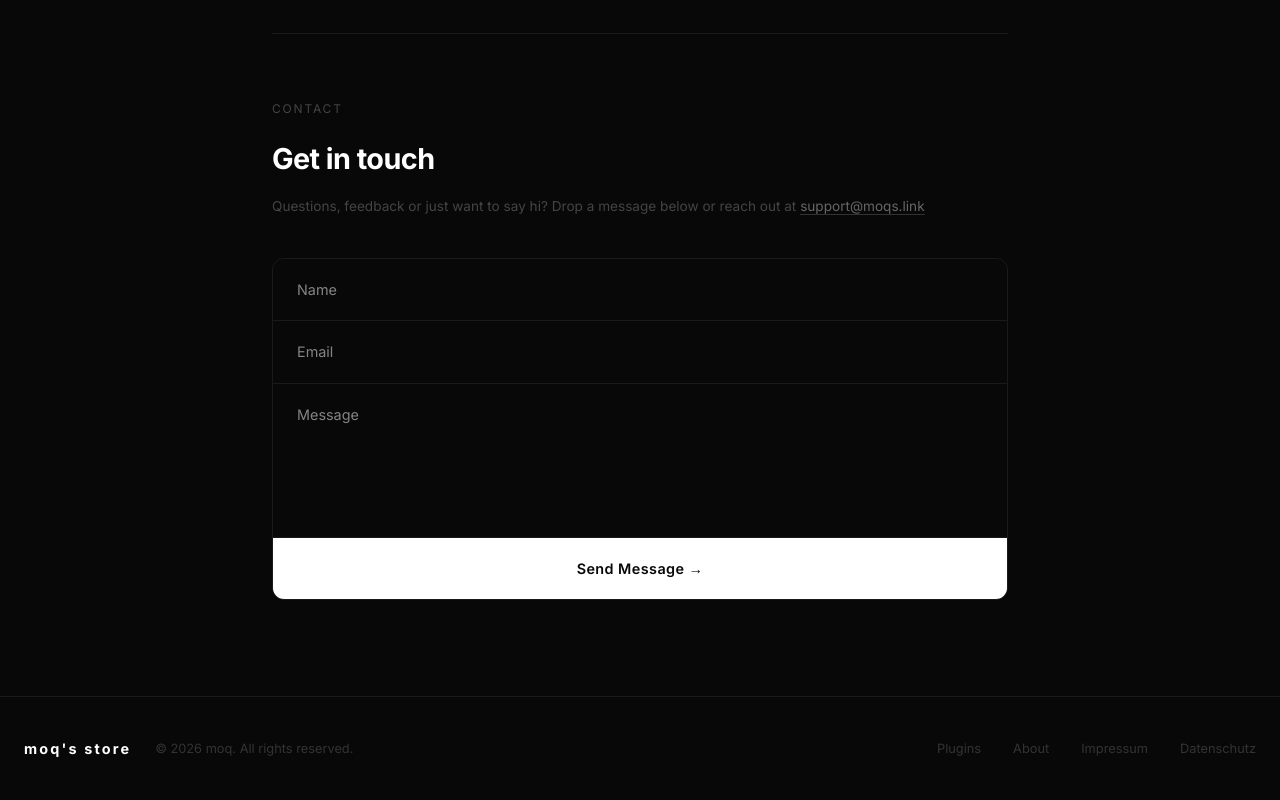
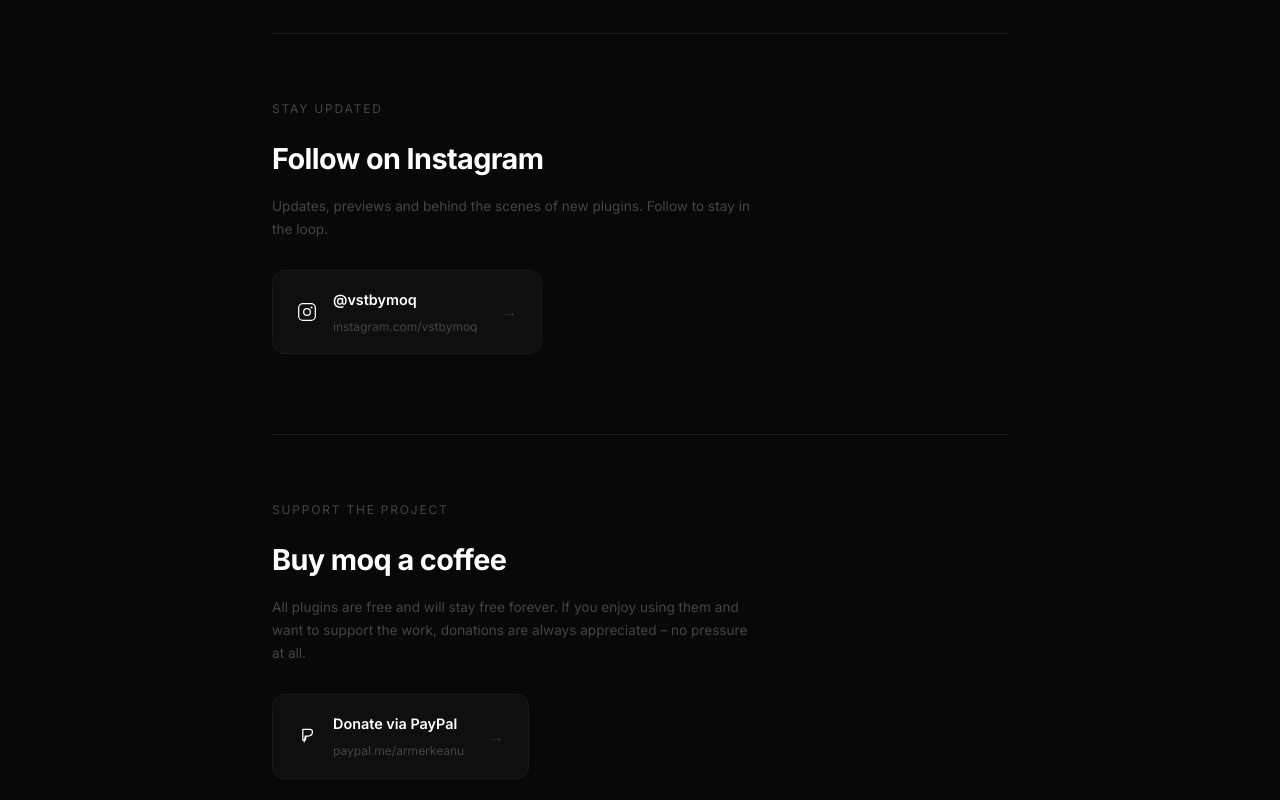
Before and after one commit to deinmoq/moqs-link, a Next.js app: page /about in a window 1280 px wide. Shown: the part 960-1760 px from the top of the page. Built offline with nearby package versions, Linux system fonts and the light colour scheme.

Commit message:
feat: add instagram + paypal support section

```diff
--- a/app/about/page.js
+++ b/app/about/page.js
@@ -11,23 +11,17 @@ export default function AboutPage() {
   const handleSubmit = async (e) => {
     e.preventDefault()
     setLoading(true)
-
     try {
       const res = await fetch('/api/contact', {
         method: 'POST',
         headers: { 'Content-Type': 'application/json' },
         body: JSON.stringify(formData),
       })
-
       const data = await res.json()
-
-      if (data.success) {
-        setSent(true)
-      }
+      if (data.success) setSent(true)
     } catch (err) {
       console.error(err)
     }
-
     setLoading(false)
   }
 
@@ -107,20 +101,19 @@ export default function AboutPage() {
               },
               {
                 title: 'Quality First',
-                desc: 'Each plugin is built to professional standards. If it\'s not good enough, it doesn\'t ship.',
+                desc: "Each plugin is built to professional standards. If it's not good enough, it doesn't ship.",
               },
               {
                 title: 'Built for Producers',
                 desc: 'Designed specifically for Rap, Trap & HipHop workflows. Nothing generic.',
               },
             ].map((item, i) => (
-              <div key={i} style={{
-                background: '#080808',
-                padding: '1.8rem 2rem',
-                transition: 'background 0.2s ease',
-              }}
+              <div
+                key={i}
+                style={{ background: '#080808', padding: '1.8rem 2rem', transition: 'background 0.2s ease' }}
                 onMouseEnter={e => e.currentTarget.style.background = '#0f0f0f'}
-              onMouseLeave={e => e.currentTarget.style.background = '#080808'}>
+                onMouseLeave={e => e.currentTarget.style.background = '#080808'}
+              >
                 <h3 style={{
                   color: '#ffffff',
                   fontSize: '0.95rem',
@@ -130,16 +123,172 @@ export default function AboutPage() {
                 }}>
                   {item.title}
                 </h3>
-                <p style={{
-                  color: '#444',
-                  fontSize: '0.85rem',
-                  lineHeight: 1.6,
-                }}>
+                <p style={{ color: '#444', fontSize: '0.85rem', lineHeight: 1.6, margin: 0 }}>
                   {item.desc}
                 </p>
               </div>
             ))}
           </div>
+        </div>
+
+        {/* Divider */}
+        <div style={{ height: '1px', background: '#1a1a1a', marginBottom: '4rem' }} />
+
+        {/* Follow on Instagram */}
+        <div style={{ marginBottom: '5rem' }}>
+          <p style={{
+            color: '#444',
+            fontSize: '0.75rem',
+            letterSpacing: '0.15em',
+            textTransform: 'uppercase',
+            marginBottom: '1rem',
+          }}>
+            Stay updated
+          </p>
+          <h2 style={{
+            color: '#ffffff',
+            fontSize: '1.8rem',
+            fontWeight: '700',
+            letterSpacing: '-0.02em',
+            marginBottom: '0.8rem',
+          }}>
+            Follow on Instagram
+          </h2>
+          <p style={{
+            color: '#444',
+            fontSize: '0.85rem',
+            lineHeight: 1.7,
+            marginBottom: '1.8rem',
+            maxWidth: '480px',
+          }}>
+            Updates, previews and behind the scenes of new plugins.
+            Follow to stay in the loop.
+          </p>
+
+          <a
+            href="https://instagram.com/vstbymoq"
+            target="_blank"
+            rel="noopener noreferrer"
+            style={{ textDecoration: 'none' }}
+          >
+            <div
+              style={{
+                display: 'inline-flex',
+                alignItems: 'center',
+                gap: '1rem',
+                background: '#0f0f0f',
+                border: '1px solid #1a1a1a',
+                borderRadius: '12px',
+                padding: '1rem 1.5rem',
+                transition: 'border-color 0.2s ease, background 0.2s ease',
+                cursor: 'pointer',
+              }}
+              onMouseEnter={e => {
+                e.currentTarget.style.borderColor = '#333'
+                e.currentTarget.style.background = '#141414'
+              }}
+              onMouseLeave={e => {
+                e.currentTarget.style.borderColor = '#1a1a1a'
+                e.currentTarget.style.background = '#0f0f0f'
+              }}
+            >
+              {/* Instagram Icon */}
+              <svg width="20" height="20" viewBox="0 0 24 24" fill="none" stroke="#ffffff" strokeWidth="1.5" strokeLinecap="round" strokeLinejoin="round">
+                <rect x="2" y="2" width="20" height="20" rx="5" ry="5"/>
+                <circle cx="12" cy="12" r="4"/>
+                <circle cx="17.5" cy="6.5" r="0.5" fill="#ffffff"/>
+              </svg>
+              <div>
+                <p style={{ color: '#ffffff', fontSize: '0.9rem', fontWeight: '600', margin: 0 }}>
+                  @vstbymoq
+                </p>
+                <p style={{ color: '#444', fontSize: '0.75rem', margin: '0.2rem 0 0' }}>
+                  instagram.com/vstbymoq
+                </p>
+              </div>
+              <span style={{ color: '#333', marginLeft: '0.5rem' }}>→</span>
+            </div>
+          </a>
+        </div>
+
+        {/* Divider */}
+        <div style={{ height: '1px', background: '#1a1a1a', marginBottom: '4rem' }} />
+
+        {/* Support Section */}
+        <div style={{ marginBottom: '5rem' }}>
+          <p style={{
+            color: '#444',
+            fontSize: '0.75rem',
+            letterSpacing: '0.15em',
+            textTransform: 'uppercase',
+            marginBottom: '1rem',
+          }}>
+            Support the project
+          </p>
+          <h2 style={{
+            color: '#ffffff',
+            fontSize: '1.8rem',
+            fontWeight: '700',
+            letterSpacing: '-0.02em',
+            marginBottom: '0.8rem',
+          }}>
+            Buy moq a coffee
+          </h2>
+          <p style={{
+            color: '#444',
+            fontSize: '0.85rem',
+            lineHeight: 1.7,
+            marginBottom: '1.8rem',
+            maxWidth: '480px',
+          }}>
+            All plugins are free and will stay free forever.
+            If you enjoy using them and want to support the work,
+            donations are always appreciated – no pressure at all.
+          </p>
+
+          <a
+            href="https://paypal.me/armerkeanu"
+            target="_blank"
+            rel="noopener noreferrer"
+            style={{ textDecoration: 'none' }}
+          >
+            <div
+              style={{
+                display: 'inline-flex',
+                alignItems: 'center',
+                gap: '1rem',
+                background: '#0f0f0f',
+                border: '1px solid #1a1a1a',
+                borderRadius: '12px',
+                padding: '1rem 1.5rem',
+                transition: 'border-color 0.2s ease, background 0.2s ease',
+                cursor: 'pointer',
+              }}
+              onMouseEnter={e => {
+                e.currentTarget.style.borderColor = '#333'
+                e.currentTarget.style.background = '#141414'
+              }}
+              onMouseLeave={e => {
+                e.currentTarget.style.borderColor = '#1a1a1a'
+                e.currentTarget.style.background = '#0f0f0f'
+              }}
+            >
+              {/* PayPal Icon */}
+              <svg width="20" height="20" viewBox="0 0 24 24" fill="none">
+                <path d="M7 4h8.5C17.5 4 19 5.5 18.5 8c-.5 2.5-2.5 4-5 4H11l-1 5H7L7 4z" stroke="#ffffff" strokeWidth="1.5" strokeLinejoin="round"/>
+                <path d="M10 12l-1.5 7" stroke="#ffffff" strokeWidth="1.5" strokeLinecap="round"/>
+              </svg>
+              <div>
+                <p style={{ color: '#ffffff', fontSize: '0.9rem', fontWeight: '600', margin: 0 }}>
+                  Donate via PayPal
+                </p>
+                <p style={{ color: '#444', fontSize: '0.75rem', margin: '0.2rem 0 0' }}>
+                  paypal.me/armerkeanu
+                </p>
+              </div>
+              <span style={{ color: '#333', marginLeft: '0.5rem' }}>→</span>
+            </div>
+          </a>
         </div>
 
         {/* Divider */}
@@ -198,7 +347,7 @@ export default function AboutPage() {
               }}>
                 Message sent ✓
               </p>
-              <p style={{ color: '#444', fontSize: '0.85rem' }}>
+              <p style={{ color: '#444', fontSize: '0.85rem', margin: 0 }}>
                 We'll get back to you as soon as possible.
               </p>
             </div>
@@ -212,7 +361,6 @@ export default function AboutPage() {
               borderRadius: '12px',
               overflow: 'hidden',
             }}>
-              {/* Name */}
               <input
                 type="text"
                 placeholder="Name"
@@ -220,20 +368,12 @@ export default function AboutPage() {
                 value={formData.name}
                 onChange={e => setFormData({ ...formData, name: e.target.value })}
                 style={{
-                  background: '#080808',
-                  border: 'none',
-                  padding: '1.2rem 1.5rem',
-                  color: '#ffffff',
-                  fontSize: '0.9rem',
-                  outline: 'none',
-                  fontFamily: 'inherit',
-                  transition: 'background 0.2s ease',
+                  background: '#080808', border: 'none', padding: '1.2rem 1.5rem',
+                  color: '#ffffff', fontSize: '0.9rem', outline: 'none', fontFamily: 'inherit',
                 }}
-                onFocus={e => e.target.style.background = '#0f0f0f'}
-                onBlur={e => e.target.style.background = '#080808'}
+                onFocus={e => e.currentTarget.style.background = '#0f0f0f'}
+                onBlur={e => e.currentTarget.style.background = '#080808'}
               />
-
-              {/* Email */}
               <input
                 type="email"
                 placeholder="Email"
@@ -241,20 +381,12 @@ export default function AboutPage() {
                 value={formData.email}
                 onChange={e => setFormData({ ...formData, email: e.target.value })}
                 style={{
-                  background: '#080808',
-                  border: 'none',
-                  padding: '1.2rem 1.5rem',
-                  color: '#ffffff',
-                  fontSize: '0.9rem',
-                  outline: 'none',
-                  fontFamily: 'inherit',
-                  transition: 'background 0.2s ease',
+                  background: '#080808', border: 'none', padding: '1.2rem 1.5rem',
+                  color: '#ffffff', fontSize: '0.9rem', outline: 'none', fontFamily: 'inherit',
                 }}
-                onFocus={e => e.target.style.background = '#0f0f0f'}
-                onBlur={e => e.target.style.background = '#080808'}
+                onFocus={e => e.currentTarget.style.background = '#0f0f0f'}
+                onBlur={e => e.currentTarget.style.background = '#080808'}
               />
-
-              {/* Message */}
               <textarea
                 placeholder="Message"
                 required
@@ -262,39 +394,24 @@ export default function AboutPage() {
                 value={formData.message}
                 onChange={e => setFormData({ ...formData, message: e.target.value })}
                 style={{
-                  background: '#080808',
-                  border: 'none',
-                  padding: '1.2rem 1.5rem',
-                  color: '#ffffff',
-                  fontSize: '0.9rem',
-                  outline: 'none',
-                  fontFamily: 'inherit',
-                  resize: 'none',
-                  transition: 'background 0.2s ease',
+                  background: '#080808', border: 'none', padding: '1.2rem 1.5rem',
+                  color: '#ffffff', fontSize: '0.9rem', outline: 'none',
+                  fontFamily: 'inherit', resize: 'none',
                 }}
-                onFocus={e => e.target.style.background = '#0f0f0f'}
-                onBlur={e => e.target.style.background = '#080808'}
+                onFocus={e => e.currentTarget.style.background = '#0f0f0f'}
+                onBlur={e => e.currentTarget.style.background = '#080808'}
               />
-
-              {/* Submit */}
               <button
                 type="submit"
                 disabled={loading}
                 style={{
-    background: '#ffffff',
-    border: 'none',
-    padding: '1.2rem 1.5rem',
-    color: '#080808',
-    fontSize: '0.9rem',
-    fontWeight: '600',
-    cursor: loading ? 'not-allowed' : 'pointer',
-    fontFamily: 'inherit',
-    opacity: loading ? 0.7 : 1,
-    transition: 'background 0.2s ease',
-    letterSpacing: '0.03em',
+                  background: '#ffffff', border: 'none', padding: '1.2rem 1.5rem',
+                  color: '#080808', fontSize: '0.9rem', fontWeight: '600',
+                  cursor: loading ? 'not-allowed' : 'pointer', fontFamily: 'inherit',
+                  opacity: loading ? 0.7 : 1, transition: 'background 0.2s ease',
                 }}
-  onMouseEnter={e => { if (!loading) e.target.style.background = '#e0e0e0' }}
-  onMouseLeave={e => e.target.style.background = '#ffffff'}
+                onMouseEnter={e => { if (!loading) e.currentTarget.style.background = '#e0e0e0' }}
+                onMouseLeave={e => e.currentTarget.style.background = '#ffffff'}
               >
                 {loading ? 'Sending...' : 'Send Message →'}
               </button>
```
Lines whose indentation alone changed are shown as unchanged.
